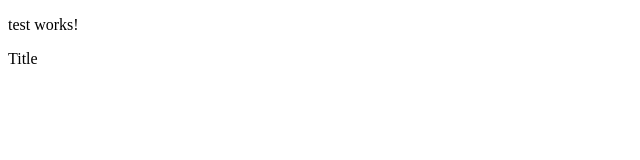
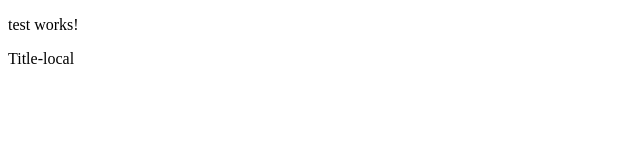
Before and after one commit to JP-Jagadesan/mfe, an Angular app: page / in a window 1280 px wide. Shown: the top 160 px of the page, without its empty margins (0-640 px from the left). Built offline with nearby package versions, Linux system fonts and the light colour scheme.

Commit message:
change local

```diff
--- a/projects/host/src/app/app.component.html
+++ b/projects/host/src/app/app.component.html
@@ -1,2 +1,2 @@
 <lib-test></lib-test>
-Title
+Title-local
```
